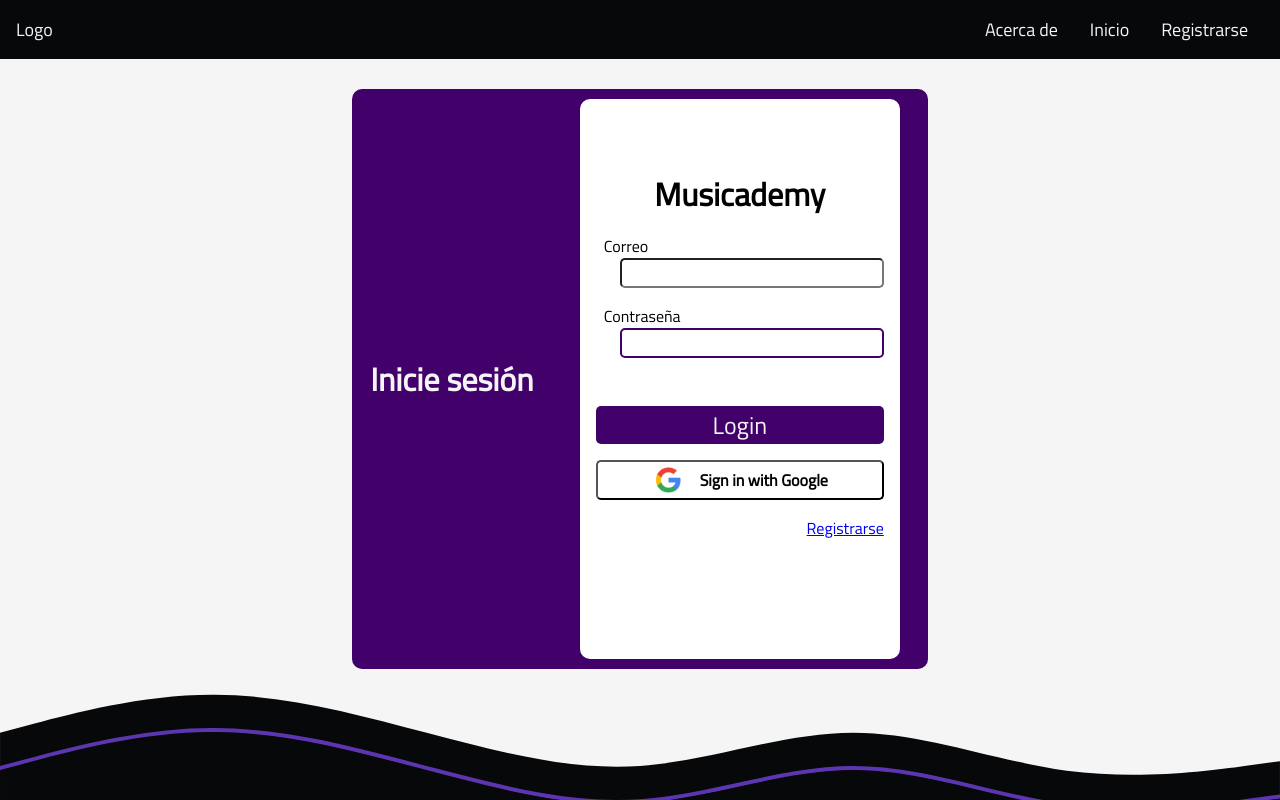
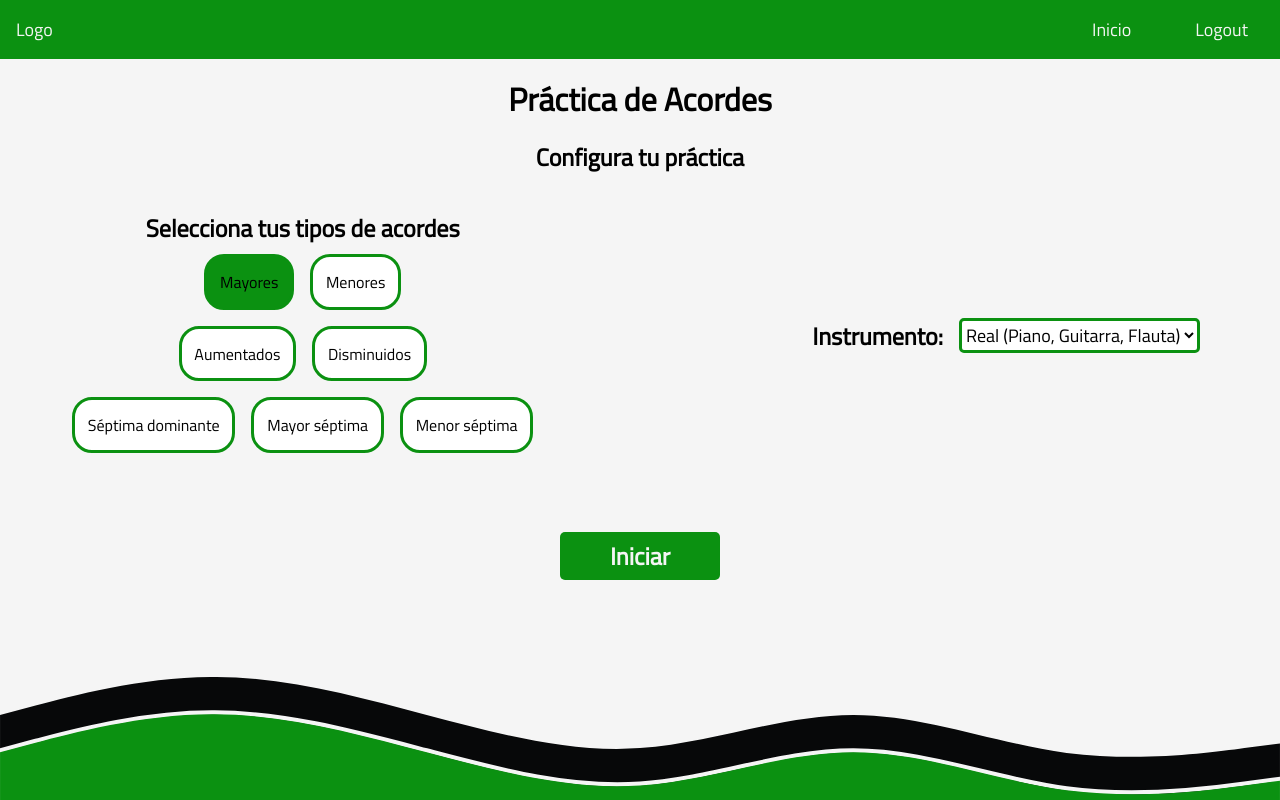
Before and after one commit to FernandoMtz54744/musicademy, a React (Create React App) app: page /Practicas/Acordes in a window 1280 px wide. Before the commit this address led to /Login. Built offline with nearby package versions, Linux system fonts and the light colour scheme; no server answers.

Commit message:
Práctica de acordes terminada

```diff
--- a/src/containers/Practicas/AcordesContainer.jsx
+++ b/src/containers/Practicas/AcordesContainer.jsx
@@ -4,11 +4,12 @@ import {getTrueKeys, getRandomNumber, getRandomKey, getChord} from "../../utils"
 import Acorde from '../../pages/Practicas/Acorde';
 import Header from '../../pages/Header';
 import NoteDetector from '../../pages/Practicas/NoteDetector';
+import FinisPage from '../../pages/FinisPage';
 
 export default function AcordesContainer() {
     const initialData = {
         acordes:{
-            mayor: false,
+            mayor: true,
             menor: false,
             aumentado: false,
             disminuido: false,
@@ -24,10 +25,14 @@ export default function AcordesContainer() {
     const [data, setData] = useState(initialData); //Contiene los datos de la configuración de la práctica
     const [chord, setChord] = useState({type: "", tonic: "", name: "", notes: [], chromatic: []}); //Contiene el acorde a tocar
     const [finalNote, setFinalNote] = useState(); //Resultado de la nota tocada
-    const [result, setResult] = useState({notesPlayed: [], isPlayingNote: true});
+    const [result, setResult] = useState({notesPlayed: [], isPlayingNote: true}); //Resultado de las notas tocadas
+    const [excerciseControl, setExcerciseControl] = useState([]) //Controla el numero de ejercicios
+    const TOTAL_OF_EXCERCISES = 10;
+    const PERMITED_ERRORS = 3;
 
     //Valida que tipo de acordes se han seleccionado (checkbox)
     const handleChecked = (e)=>{
+        console.log(e.target.name);
         const toggle = !data.acordes[e.target.name];
         setData({...data, acordes:{...data.acordes, [e.target.name]:toggle}})
     }
@@ -45,7 +50,9 @@ export default function AcordesContainer() {
 
     //Maneja el evento de regresar a la configuración
     const handleBack = ()=>{
-        setData({...data, isStart:false})
+        setData({...data, isStart:false});
+        setExcerciseControl([]);
+        setResult({notesPlayed: [], isPlayingNote: true});
     }
 
     //Genera el acorde de acuerdo a la configuración ingresada
@@ -56,21 +63,39 @@ export default function AcordesContainer() {
         const chord = getChord(tonic, chordType);
         setChord(chord);
         setResult({notesPlayed:[], isPlayingNote: true})
+        setExcerciseControl([...excerciseControl, {number: excerciseControl.length+1, wasCorrect: false, totalNotesCorrect: 0, totalNotesWrong: 0}])
     }
 
     //Valida si la nota tocada es parte del acorde
     useEffect(()=>{
         const resultTemp = {...result}; //Se crea una copia del state result
+        const excerciseControlTemp = [...excerciseControl]; //Se copia el state excerciseNumber
+
         if(!resultTemp.notesPlayed.includes(finalNote)){
             resultTemp.notesPlayed.push(finalNote);
         }
 
         const correctPlayed = resultTemp.notesPlayed.filter(note => chord.notes.includes(note));
-        if(correctPlayed.length === chord.notes.length){ //Ya se tocaron todas las correctas
+        if(correctPlayed.length === chord.notes.length && chord.notes.length!=0){ //Ya se tocaron todas las correctas
             resultTemp.isPlayingNote = false;
+            excerciseControlTemp[excerciseControlTemp.length-1].wasCorrect = true;
+            excerciseControlTemp[excerciseControlTemp.length-1].totalNotesCorrect = correctPlayed.length;
+            excerciseControlTemp[excerciseControlTemp.length-1].totalNotesWrong = resultTemp.notesPlayed.length-correctPlayed.length;
         }
 
+        const wrongPlayed = resultTemp.notesPlayed.filter(note => !chord.notes.includes(note));
+        if(wrongPlayed.length === PERMITED_ERRORS){ //Ya se equivocó 3 veces
+            resultTemp.isPlayingNote = false;
+            excerciseControlTemp[excerciseControlTemp.length-1].wasCorrect = false;
+            excerciseControlTemp[excerciseControlTemp.length-1].totalNotesWrong = wrongPlayed.length;
+            excerciseControlTemp[excerciseControlTemp.length-1].totalNotesCorrect = resultTemp.notesPlayed.length-wrongPlayed.length;
+        }
+        if(excerciseControlTemp.length === TOTAL_OF_EXCERCISES){
+            //Código para guardar la estadística (los datos los tiene excerciseControlTemp)
+        }
         setResult(resultTemp);
+        setExcerciseControl(excerciseControlTemp);
+
     }, [finalNote]);
 
   return (
@@ -78,15 +103,34 @@ export default function AcordesContainer() {
         data.isStart?(
             <>
                 <Header headerColor={"header-green"}/>
+                {excerciseControl.length<=TOTAL_OF_EXCERCISES?(
+                    <>
+                        <div className='excercise-counter-container'>
+                            <h4>Ejercicio {excerciseControl.length} de 10</h4>
+                        </div>
                         <Acorde chord={chord} generateChord={generateChord} handleBack={handleBack} result={result}/>
                         {result.isPlayingNote?(
                             <NoteDetector setFinalNote={setFinalNote} chromaticScale={chord.chromatic}/>
                         ):(
                             <center>
+                                {excerciseControl[excerciseControl.length-1].wasCorrect?(
                                     <h1>Has respondido bien las notas</h1>
+                                ):(
+                                    <h1>Te equivocaste demasiadas veces</h1>
+                                )}
                             </center>
                         )}
                     </>
+                ):(
+                    <FinisPage handleBack={handleBack}>
+                            <h3>{excerciseControl.filter(excercise => excercise.wasCorrect).length} acordes de {TOTAL_OF_EXCERCISES} tocados correctamente</h3>
+                            <h3>{excerciseControl.reduce((cantidad, current) => cantidad+current.totalNotesCorrect, 0)} notas tocadas correctamente</h3>
+                            <h3>{excerciseControl.reduce((cantidad, current) => cantidad+current.totalNotesWrong, 0)} notas tocadas incorrectamente</h3>
+                    </FinisPage>
+                )}
+
+            </>
+
         ):(
             <AcordesConfiguration data={data} handleChange={handleChange} handleChecked={handleChecked} handleStart={handleStart}/>
         )
--- a/src/containers/Practicas/RitmoContainer.jsx
+++ b/src/containers/Practicas/RitmoContainer.jsx
@@ -1,4 +1,4 @@
-import React, { useEffect, useState } from 'react'
+import React, { useEffect, useRef, useState } from 'react'
 import RitmoConfiguration from '../../pages/Practicas/RitmoConfiguration';
 import Ritmo from '../../pages/Practicas/Ritmo';
 import Header from '../../pages/Header';
@@ -25,12 +25,9 @@ export default function RitmoContainer() {
     const [rhythmSheetData, setRhythmSheetData] = useState([]); //Patron ritmico en formato para desplegar en partitura
     const [rhythmTimesElapsed, setRhythmTimesElapsed] = useState([]); //Tiempos transcurridos de cada nota desde el tiempo 0
     const [timeReference, setTimeReference] = useState(0); //Tiempo de referencia desde donde se empieza a contar la duracion del patrón ritmico
-    const [metronomeBeatTime, setMetronomeBeatTime] = useState(0); //Tiempo en el que el metronomo da el golpe
+    const metronomeBeatTime = useRef(); //Tiempo en el que el metronomo da el golpe
     const [circleBeatCSS, setCircleBeatCSS] = useState("") //Indica el CSS del circulo para indicar el golpe del metronomo
     const [userAnswers, setUserAnswers] = useState([]); //Mantiene cuales notas fueron acertadas por el usuario
-    const [isDelaySynchronized, setIsDelaySynchronized] = useState(false); //Indica si ya se sincronizó el delay entre el beat y el sonido
-    const [systemDelaysArray, setSystemDelaysArray] = useState([]); //Es el delay en segundos entre el beat y el sonido
-    const [averageDelay, setAverageDelay] = useState(0);
     const USER_PULSE_MARGIN = 0.150; //Margen en segundos de que el usuario se puede equivocar al presionar el ritmo
 
     //Iniciar el metronomo al mostrar formulario y al cambiar datos [tempo, signatura y subdivisión]
@@ -43,15 +40,14 @@ export default function RitmoContainer() {
       const ticksForCompass = 768/Number(data.signaturaDenominador) * data.signaturaNumerador; //Un compas mide 768 ticks
 
       Tone.Transport.scheduleRepeat((time)=>{
-        setMetronomeBeatTime(Tone.now());
         if(Tone.Transport.getTicksAtTime(time) % ticksForCompass === 0){
           osc.start(time).stop(time + 0.1);
           setCircleBeatCSS("main-beat");
         }else{
+          setCircleBeatCSS("secondary-beat")
           osc2.start(time).stop(time + 0.1);
-          setCircleBeatCSS("secondary-beat")
         }
-        // setTicks(Tone.Transport.getTicksAtTime(time))
+        metronomeBeatTime.current = Tone.immediate();
       },`${data.subdivision}n`, 0);
       Tone.Transport.start();
       console.log("useEffect");
@@ -166,28 +162,10 @@ export default function RitmoContainer() {
     }
 
     const handleOnKeydown = (e)=>{
-      const time = Tone.now();
-      if(!isDelaySynchronized){
-        if(e.keyCode === 83){
-          if(systemDelaysArray.length < 10){
-            const systemDelayTemp = [...systemDelaysArray];
-            systemDelayTemp.push(time-metronomeBeatTime);
-            setSystemDelaysArray(systemDelayTemp)
-          }else{
-            const averageDelay = sumArray(systemDelaysArray) / systemDelaysArray.length;
-            if(averageDelay <= 0.250){
-              setAverageDelay(averageDelay);
-              setIsDelaySynchronized(true);
-            }else{
-              setSystemDelaysArray([]);
-              console.log("Delay demasiado alto: " + averageDelay);
-            }
-          }
-        }
-      }else{
+      const time = Tone.immediate();
         if(e.keyCode === 32){
           if (timeReference === 0) {
-            const realTimeReference = metronomeBeatTime+averageDelay;
+            const realTimeReference = metronomeBeatTime.current; //+averageDelay;
             setTimeReference(realTimeReference);
             if(time-realTimeReference< USER_PULSE_MARGIN){
               const userAnswersTemp = [...userAnswers];
@@ -212,7 +190,6 @@ export default function RitmoContainer() {
             isCorrect?console.log("Correcto con: " + userRythmMs):console.log("Incorrecto con: " + userRythmMs);
           }
         }
-      }
     }
 
     const handleStart = ()=>{
@@ -233,8 +210,7 @@ export default function RitmoContainer() {
             <Ritmo data={data} generateRhythmPattern={generateRhythmPattern} rhythmSheetData={rhythmSheetData}
                   handleBack={handleBack} handleOnKeydown={handleOnKeydown} timeReference={timeReference}
                   circleBeatCSS={circleBeatCSS} setCircleBeatCSS={setCircleBeatCSS}
-                  userAnswers={userAnswers} isDelaySynchronized={isDelaySynchronized} systemDelaysArray={systemDelaysArray}
-                  averageDelay={averageDelay}/>
+                  userAnswers={userAnswers}/>
           </>
         ):(
           <RitmoConfiguration data={data} handleChange={handleChange} handleOnClick={handleOnClick} handleStart={handleStart}/>
--- /dev/null
+++ b/src/pages/FinisPage.jsx
@@ -0,0 +1,13 @@
+import React from 'react'
+
+export default function FinisPage({handleBack, children}) {
+  return (
+    <div className='finish-page-container'>
+        <div className='puntaje-container'>
+            <h1>Has finalizado tu práctica</h1>
+            {children}
+        </div>
+        <button className="configurationButton"  onClick={handleBack}>Regresar</button>
+    </div>
+  )
+}
--- a/src/pages/Header.jsx
+++ b/src/pages/Header.jsx
@@ -14,7 +14,7 @@ export default function Header({headerColor}) {
 
   useEffect(()=>{
     if(!auth.user){
-      navigate("/Login");
+      // navigate("/Login");
     }
   }, [auth.user])
 
--- a/src/pages/Practicas/AcordesConfiguration.jsx
+++ b/src/pages/Practicas/AcordesConfiguration.jsx
@@ -11,40 +11,44 @@ export default function Acordes({data, handleChange, handleChecked, handleStart}
             <main className='configuration-container'>
 
               <div className='inputConfig-container-group'>
-                <div className='inputConfig-container radio-container'>
-                  <p>Tipo de acordes</p>
-                  <label htmlFor='mayores'>
-                    <input type="checkbox" id='mayor' name='mayor' value="mayores" onChange={handleChecked} checked={data.acordes.mayores}/>Acordes mayores
-                  </label>
-                  <label htmlFor='menores'>
-                    <input type="checkbox" id='menor' name='menor' value="mayores" onChange={handleChecked} checked={data.acordes.menores}/>Acordes menores
-                  </label>
-                  <label htmlFor='aumentados'>
-                    <input type="checkbox" id='aumentado' name='aumentado' value="aumentados" onChange={handleChecked} checked={data.acordes.aumentados}/>Acordes aumentados
-                  </label>
-                  <label htmlFor='disminuidos'>
-                    <input type="checkbox" id='disminuido' name='disminuido' value="disminuidos" onChange={handleChecked} checked={data.acordes.disminuidos}/>Acordes Disminuidos
-                  </label>
-                  <label htmlFor='septima'>
-                    <input type="checkbox" id='septima' name='septima' value="septima" onChange={handleChecked} checked={data.acordes.septima}/>Acordes de septima
-                  </label>
-                  <label htmlFor='maj7'>
-                    <input type="checkbox" id='maj7' name='maj7' value="maj7" onChange={handleChecked} checked={data.acordes.maj7}/>Acordes Maj7
-                  </label>
-                  <label htmlFor='m7'>
-                    <input type="checkbox" id='m7' name='m7' value="m7" onChange={handleChecked} checked={data.acordes.m7}/>Acordes m7
-                  </label>
+                <div className='chord-type-container'>
+                  <h4>Selecciona tus tipos de acordes</h4>
+                  <div className='chord-type-group'>
+                    <button className={`chord-button ${data.acordes.mayor?"checked-chord":""}`} onClick={handleChecked} name="mayor">
+                      Mayores
+                    </button>
+                    <button className={`chord-button ${data.acordes.menor?"checked-chord":""}`} onClick={handleChecked} name="menor">
+                      Menores
+                    </button>
+                  </div>
+                  <div className='chord-type-group'>
+                    <button className={`chord-button ${data.acordes.aumentado?"checked-chord":""}`} onClick={handleChecked} name="aumentado">
+                      Aumentados
+                    </button>
+                    <button className={`chord-button ${data.acordes.disminuido?"checked-chord":""}`} onClick={handleChecked} name="disminuido">
+                      Disminuidos
+                    </button>
+                  </div>
+                  <div className='chord-type-group'>
+                    <button className={`chord-button ${data.acordes.septima?"checked-chord":""}`} onClick={handleChecked} name="septima">
+                      Séptima dominante
+                    </button>
+                    <button className={`chord-button ${data.acordes.maj7?"checked-chord":""}`} onClick={handleChecked} name="maj7">
+                      Mayor séptima
+                    </button>
+                    <button className={`chord-button ${data.acordes.m7?"checked-chord":""}`} onClick={handleChecked} name="m7">
+                      Menor séptima
+                    </button>
+                  </div>
                 </div>
 
-                <div className='inputConfig-container radio-container'>
-                    <p>Instrumento</p>
-                      <div>
-                        <input type="radio" value="real" name='instrumento' onChange={handleChange}/>Real (Piano, Guitarra, Flauta)
-                      </div>
-                      <div>
-                        <input type="radio" value="virtual" name='instrumento' onChange={handleChange}/>Virtual
-                      </div>
-                  </div>
+                <div className='inputConfig-container'>
+                  <p>Instrumento:</p>
+                  <select className="selectSubdivison" name="instrumento" id="instrumento" defaultValue="real" onChange={handleChange}>
+                    <option value="real">Real (Piano, Guitarra, Flauta)</option>
+                    <option value="virtual" >Virtual</option>
+                  </select>
+                </div>
               </div>
 
               <div className='configurationButtonContainer'>
--- a/src/pages/Practicas/NoteDetector.jsx
+++ b/src/pages/Practicas/NoteDetector.jsx
@@ -10,13 +10,17 @@ export default function NoteDetector({chromaticScale, setFinalNote}){
   const intervals = useRef([]); //Controla los ID's de los setInterval creados para ser detenidos
   const streams = useRef([]); //Controla los stream de audios creados para ser cerrados
   const numberOfRepetitions = 15; //Numero de detección de la misma nota para determinar que es la nota final
-  const noteStrings = chromaticScale;
+  const chromatic = useRef([]);
 
   //Obtiene la nota musical a partir de la frecuencia
   function noteFromPitch(frequency) {
     const noteNum = 12 * (Math.log( frequency / 440 )/Math.log(2) );
-    return noteStrings[(Math.round( noteNum ) + 69)%12];
+    return chromatic.current[(Math.round( noteNum ) + 69)%12];
   }
+
+  useEffect(()=>{
+    chromatic.current = chromaticScale;
+  }, [chromaticScale]);
 
   //Función para la detección de notas
   const noteDetection = ()=>{
--- a/src/pages/Practicas/Ritmo.jsx
+++ b/src/pages/Practicas/Ritmo.jsx
@@ -7,7 +7,7 @@ import corchea from "../../res/corchea.png"
 
 export default function Ritmo({data, generateRhythmPattern, rhythmSheetData, handleBack,
                               handleOnKeydown, timeReference, circleBeatCSS, setCircleBeatCSS, userAnswers,
-                              isDelaySynchronized, systemDelaysArray, averageDelay}) {
+                              averageDelay}) {
 
   // const [circlesIndex, setCircleIndex] = useState([]); //Contiene la cantidad de circulos de [0,...,data.signaturaNumerador]
 
@@ -15,7 +15,7 @@ export default function Ritmo({data, generateRhythmPattern, rhythmSheetData, han
   useEffect(()=>{
     document.addEventListener("keydown",  handleOnKeydown);
     return ()=>document.removeEventListener("keydown", handleOnKeydown)
-  }, [timeReference, handleOnKeydown, isDelaySynchronized, systemDelaysArray, averageDelay])
+  }, [timeReference, handleOnKeydown])
 
   //Cada que se da un golpe se ejecuta esta funcion
   useEffect(()=>{
@@ -61,7 +61,7 @@ export default function Ritmo({data, generateRhythmPattern, rhythmSheetData, han
               {data.figuras.negra && <div className="divSimulateButtonFigura" ><img src={negra} alt='negra'/></div>}
               {data.figuras.corchea && <div className="divSimulateButtonFigura" ><img src={corchea} alt='corchea'/></div>}
           </div>
-          <div>Delay: {averageDelay.toFixed(3)}s</div>
+          {/* <div>Delay: {averageDelay.toFixed(3)}s</div> */}
         </div>
 
         <div className='entered-configuration'>
@@ -72,16 +72,7 @@ export default function Ritmo({data, generateRhythmPattern, rhythmSheetData, han
         </div>
 
         <div>
-            {isDelaySynchronized?
-            <RitmoSheet rhythmSheetData={rhythmSheetData} data={data}/>:
-            <div className='synchronize-container'>
-              <h1>
-                Antes de iniciar es necesario sincronizar el sistema con el metrónomo, presione la tecla "S" a cada golpe
-                (no necesariamente debe ser seguido)
-              </h1>
-              <progress className='progressBar' max={10} value={systemDelaysArray.length}></progress>
-            </div>
-            }
+            <RitmoSheet rhythmSheetData={rhythmSheetData} data={data}/>
 
             <div className="circle-container">
               <div className={`circle-beat ${circleBeatCSS}`}></div>
--- a/src/styles/practicas.css
+++ b/src/styles/practicas.css
@@ -343,3 +343,55 @@
 .wrong-note-chord-container{
     width: 80px;
 }
+
+.chord-type-container{
+    display: flex;
+    flex-direction: column;
+    justify-content: center;
+    align-items: center;
+}
+
+.chord-type-group{
+    display: flex;
+    flex-direction: row;
+    justify-content: space-between;
+    align-items: center;
+}
+
+.chord-button{
+    background-color: white;
+    padding: 0.8rem;
+    border-radius: 20px;
+    margin: 0.5rem;
+    border: solid 3px var(--practicas-color);
+    font-size: medium;
+    font-weight: 500;
+}
+
+.checked-chord{
+    background-color: var(--practicas-color)
+}
+
+/* Finish Page */
+.finish-page-container{
+    display: flex;
+    flex-direction: column;
+    justify-content: center;
+    align-items: center;
+    height: 80vh;
+    width: 100vw;
+}
+.puntaje-container{
+    display: flex;
+    flex-direction: column;
+    justify-content: center;
+    align-items: center;
+    margin: 3rem;
+}
+.excercise-counter-container{
+    display: flex;
+    flex-direction: row;
+    justify-content: end;
+    align-items: center;
+    padding-right: 3rem;
+}
```
Lines whose indentation alone changed are shown as unchanged.
